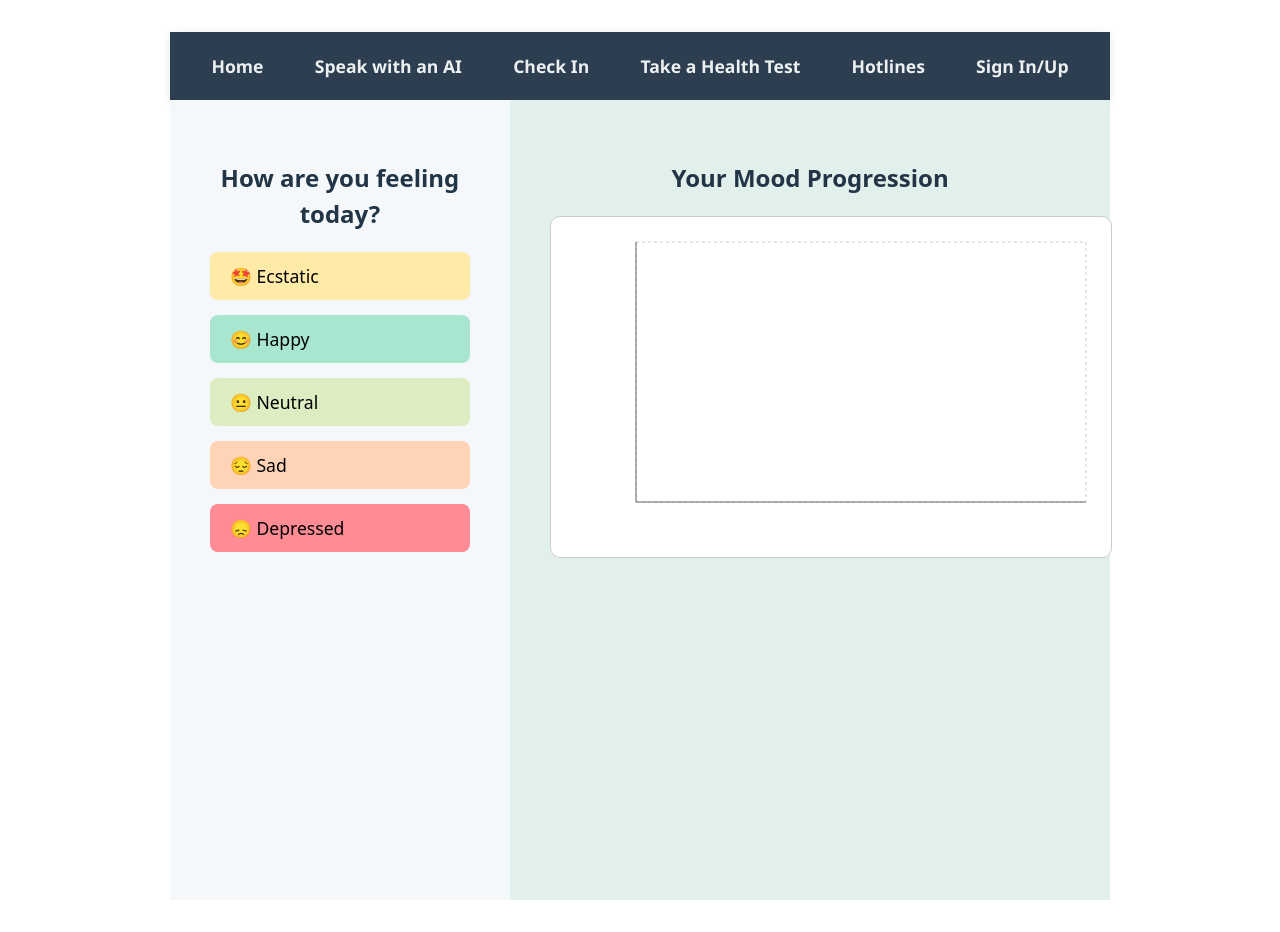
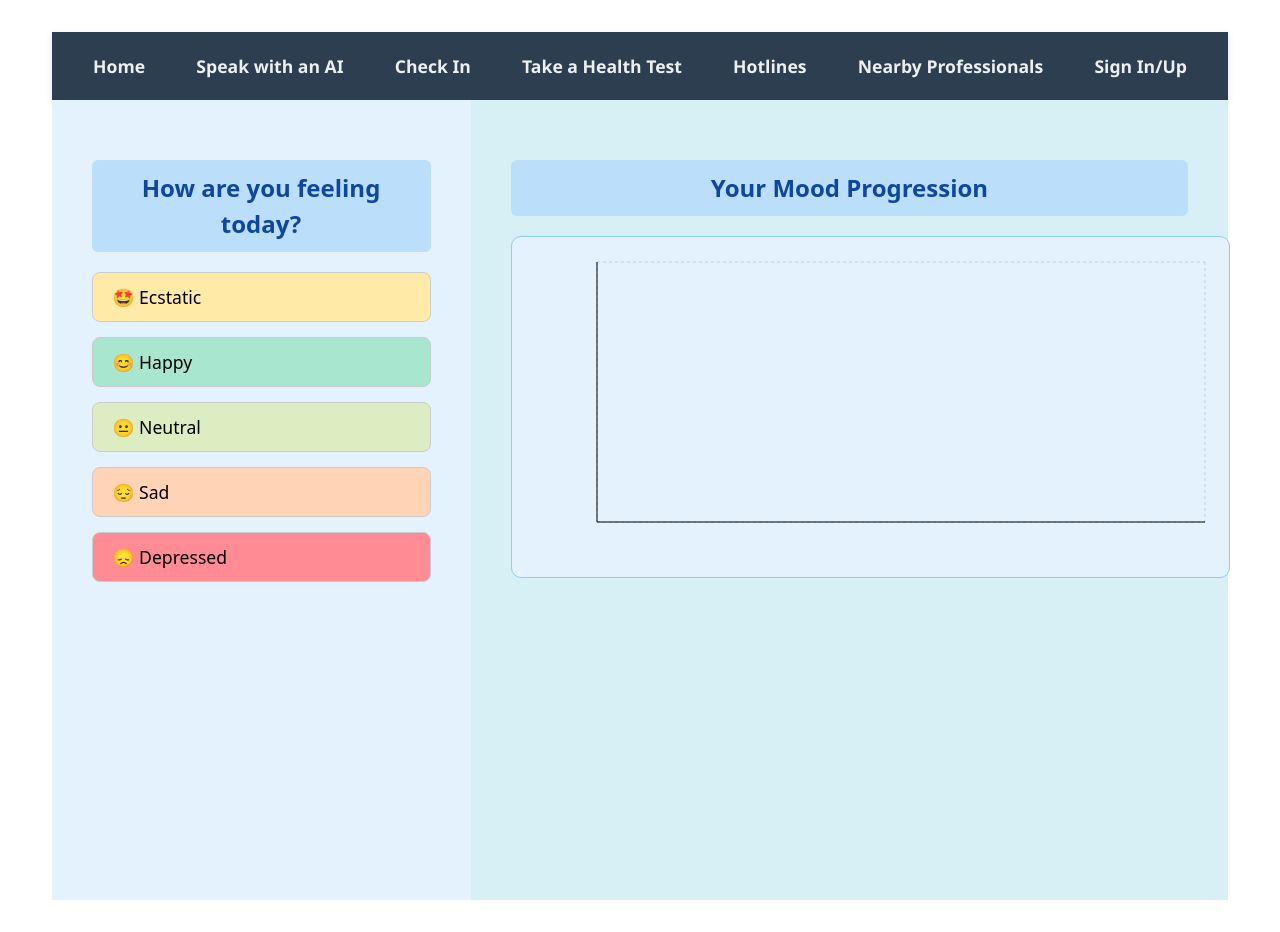
Before and after one commit to SujayO372/MentalHealthProject, a React (Vite) app in the folder MentalHealthProject/: page /checkin in a window 1280 px wide. Built offline with nearby package versions, Linux system fonts and the light colour scheme.

Commit message:
css changes

```diff
--- a/MentalHealthProject/src/components/NavBar.jsx
+++ b/MentalHealthProject/src/components/NavBar.jsx
@@ -15,7 +15,9 @@ export default function NavBar() {
         { name: "Check In", href: "/checkin" },
         { name: "Take a Health Test", href: "/healthtest" },
         { name: "Hotlines", href: "/hotlines" },
-        { name: "Sign In/Up", href: "/signup" },  // ✅ new link
+        { name: "Nearby Professionals", href: "/maps" },
+        { name: "Sign In/Up", href: "/signup" },
+         // ✅ new link
       ].map(({ name, href }) => (
         <a
           key={name}
--- a/MentalHealthProject/src/pages/Chatbot.jsx
+++ b/MentalHealthProject/src/pages/Chatbot.jsx
@@ -30,27 +30,18 @@ const recentChats = [
   { id: 3, title: "Daily Check-in", lastUpdated: "Monday" },
 ];
 
-
-
 export default function Chatbot() {
   const [messages, setMessages] = useState(dummyMessages);
   const [input, setInput] = useState('');
 
-   const handleSend = async() => {
-
-    /// implement create operation in Supabase
-    /// CRUD create read update delete
-    /// creating = sending a message
-    /// drop down with side bar
+  const handleSend = async () => {
     if (!input.trim()) return;
     const newMsg = {
       isUser: true,
       messageContent: input.trim(),
       timestamp: new Date().toLocaleTimeString(),
-
     };
 
-    // Add user message immediately
     setMessages([...messages, newMsg]);
     setInput('');
 
@@ -60,19 +51,18 @@ export default function Chatbot() {
         headers: {
           'Content-Type': 'application/json',
         },
-        body: JSON.stringify({ query: input}),
+        body: JSON.stringify({ query: input }),
       });
 
       const data = await response.json();
       const botMsg = {
         isUser: false,
-          messageContent: data.response.result,
+        messageContent: data.response.result.message.content,
         timestamp: new Date().toLocaleTimeString(),
       };
       setMessages(prevMessages => [...prevMessages, botMsg]);
     } catch (error) {
       console.error('Error fetching response:', error);
-      // Handle network error
       const botMsg = {
         isUser: false,
         messageContent: "Sorry, I'm having trouble connecting right now. Please try again later.",
@@ -81,11 +71,6 @@ export default function Chatbot() {
       setMessages(prevMessages => [...prevMessages, botMsg]);
     }
   };
-
-
-
-
-
 
   return (
     <>
@@ -96,7 +81,8 @@ export default function Chatbot() {
           width: '250px',
           borderRight: '1px solid #ccc',
           padding: '20px',
-          backgroundColor: '#f8f8f8'
+          backgroundColor: '#f8f8f8',
+          color: '#000'
         }}>
           <button style={{
             marginBottom: '20px',
@@ -107,23 +93,28 @@ export default function Chatbot() {
             border: 'none',
             borderRadius: '5px'
           }}>Start a New Chat</button>
-          {/* Sidebar Button */}
-          <h2>Recent Chats</h2>
+          <h2 style={{ color: '#000' }}>Recent Chats</h2>
           <ul style={{ listStyle: 'none', padding: 0 }}>
             {recentChats.map(chat => (
               <li key={chat.id} style={{ marginBottom: '10px', cursor: 'pointer' }}>
-                <strong>{chat.title}</strong>
+                <strong style={{ color: '#000' }}>{chat.title}</strong>
                 <br />
-                <small>{chat.lastUpdated}</small>
+                <small style={{ color: '#555' }}>{chat.lastUpdated}</small>
               </li>
             ))}
           </ul>
         </div>
-        {/* Maps Day/Time & Title */}
 
         {/* Chat Area */}
         <div style={{ flex: 1, display: 'flex', flexDirection: 'column' }}>
-          <h1 style={{ padding: '20px' }}>Speak to an AI</h1>
+          <h1 style={{
+            padding: '20px',
+            backgroundColor: '#007bff',
+            color: '#fff',
+            margin: 0
+          }}>
+            Speak to an AI
+          </h1>
 
           {/* Message List */}
           <div style={{
@@ -160,7 +151,8 @@ export default function Chatbot() {
                 padding: '10px',
                 borderRadius: '5px',
                 border: '1px solid #ccc',
-                marginRight: '10px'
+                marginRight: '10px',
+                color: '#000'
               }}
             />
             <button
@@ -192,10 +184,11 @@ function Message({ isUser, messageContent, timestamp }) {
       borderRadius: '10px',
       maxWidth: '60%',
       marginLeft: isUser ? 'auto' : '0',
-      marginRight: isUser ? '0' : 'auto'
+      marginRight: isUser ? '0' : 'auto',
+      color: '#000'
     }}>
-      <p>{messageContent}</p>
-      <small>{timestamp}</small>
+      <p style={{ color: '#000', margin: 0 }}>{messageContent}</p>
+      <small style={{ color: '#333' }}>{timestamp}</small>
     </div>
   );
 }
--- a/MentalHealthProject/src/pages/Checkin.jsx
+++ b/MentalHealthProject/src/pages/Checkin.jsx
@@ -59,8 +59,16 @@ export default function Checkin() {
       <NavBar />
       <div style={{ display: 'flex', height: '100vh' }}>
         {/* Mood Selector Panel */}
-        <div style={{ flex: 1, padding: '40px', backgroundColor: '#f4f8fb' }}>
-          <h2 style={{ marginBottom: '20px' }}>How are you feeling today?</h2>
+        <div style={{ flex: 1, padding: '40px', backgroundColor: '#e3f2fd', color: '#000' }}>
+          <h2 style={{
+            marginBottom: '20px',
+            color: '#0d47a1',
+            backgroundColor: '#bbdefb',
+            padding: '10px 15px',
+            borderRadius: '6px'
+          }}>
+            How are you feeling today?
+          </h2>
           <div style={{ display: 'flex', flexDirection: 'column', gap: '15px' }}>
             {moods.map((mood) => (
               <button
@@ -68,12 +76,13 @@ export default function Checkin() {
                 style={{
                   padding: '12px 20px',
                   fontSize: '1.1rem',
-                  border: 'none',
+                  border: selectedMood === mood.value ? '2px solid #0d47a1' : '1px solid #ccc',
                   borderRadius: '8px',
                   backgroundColor: mood.color,
                   cursor: selectedMood ? 'not-allowed' : 'pointer',
                   opacity: selectedMood && selectedMood !== mood.value ? 0.5 : 1,
                   textAlign: 'left',
+                  color: '#000'
                 }}
                 onClick={() => handleSelectMood(mood)}
                 disabled={!!selectedMood}
@@ -82,7 +91,7 @@ export default function Checkin() {
               </button>
             ))}
             {selectedMood && (
-              <p style={{ marginTop: '20px', fontSize: '1rem' }}>
+              <p style={{ marginTop: '20px', fontSize: '1rem', color: '#000' }}>
                 You already checked in today!
               </p>
             )}
@@ -90,26 +99,35 @@ export default function Checkin() {
         </div>
 
         {/* Mood Graph Panel */}
-        <div style={{ flex: 2, padding: '40px', backgroundColor: '#e2f0ec' }}>
-          <h2>Your Mood Progression</h2>
+        <div style={{ flex: 2, padding: '40px', backgroundColor: '#d6f0f5', color: '#000' }}>
+          <h2 style={{
+            color: '#0d47a1',
+            backgroundColor: '#bbdefb',
+            padding: '10px 15px',
+            borderRadius: '6px'
+          }}>
+            Your Mood Progression
+          </h2>
           <div
             style={{
               width: '100%',
               height: '300px',
-              backgroundColor: '#fff',
+              backgroundColor: '#e3f2fd',
               borderRadius: '10px',
-              border: '1px solid #ccc',
+              border: '1px solid #90caf9',
               marginTop: '20px',
               padding: '20px',
+              color: '#000'
             }}
           >
             <ResponsiveContainer width="100%" height="100%">
               <LineChart data={chartData}>
                 <CartesianGrid strokeDasharray="3 3" />
-                <XAxis dataKey="date" />
+                <XAxis dataKey="date" stroke="#000" />
                 <YAxis
                   domain={[1, 5]}
                   ticks={[1, 2, 3, 4, 5]}
+                  stroke="#000"
                   tickFormatter={(value) =>
                     moods.find((m) => m.value === value)?.label.split(' - ')[0]
                   }
@@ -118,13 +136,14 @@ export default function Checkin() {
                   formatter={(value) =>
                     moods.find((m) => m.value === value)?.label
                   }
+                  contentStyle={{ color: '#000' }}
                 />
                 <Line
                   type="monotone"
                   dataKey="moodValue"
-                  stroke="#8884d8"
-                  strokeWidth={2}
-                  dot={{ r: 4 }}
+                  stroke="#1976d2"
+                  strokeWidth={3}
+                  dot={{ r: 5, stroke: '#0d47a1', strokeWidth: 2 }}
                 />
               </LineChart>
             </ResponsiveContainer>
--- a/MentalHealthProject/src/pages/HealthTest.jsx
+++ b/MentalHealthProject/src/pages/HealthTest.jsx
@@ -1,4 +1,5 @@
 import { useState } from "react";
+import NavBar from "../components/NavBar";
 
 const QuestionsToAsk = [
   { id: 0, question: "Over the past two weeks, how often have you felt down, depressed, or hopeless?" },
@@ -211,7 +212,7 @@ export default function HealthTest() {
 
   return (
     <>
-      <Navbar />
+    <NavBar> </NavBar>
       <main
         style={{
           paddingTop: 80,
--- a/MentalHealthProject/src/pages/Hotlines.jsx
+++ b/MentalHealthProject/src/pages/Hotlines.jsx
@@ -2,10 +2,17 @@ import NavBar from '../components/NavBar';
 
 export default function Hotlines() {
   return (
-    <div style={{ fontFamily: "'Segoe UI', Tahoma, Geneva, Verdana, sans-serif" }}>
+    <div style={{ fontFamily: "'Segoe UI', Tahoma, Geneva, Verdana, sans-serif", color: '#000' }}>
       <NavBar />
       <div style={{ padding: '40px', backgroundColor: '#f8f9fa' }}>
-        <h1 style={{ fontSize: '2rem', marginBottom: '30px', color: '#333' }}>
+        <h1 style={{
+          fontSize: '2rem',
+          marginBottom: '30px',
+          backgroundColor: '#007bff',
+          color: '#fff',
+          padding: '20px',
+          borderRadius: '8px'
+        }}>
           Emergency Hotlines for Support
         </h1>
 
```
Also changed, not shown: MentalHealthProject/src/pages/Maps.jsx (added). Lines whose indentation alone changed are shown as unchanged.
